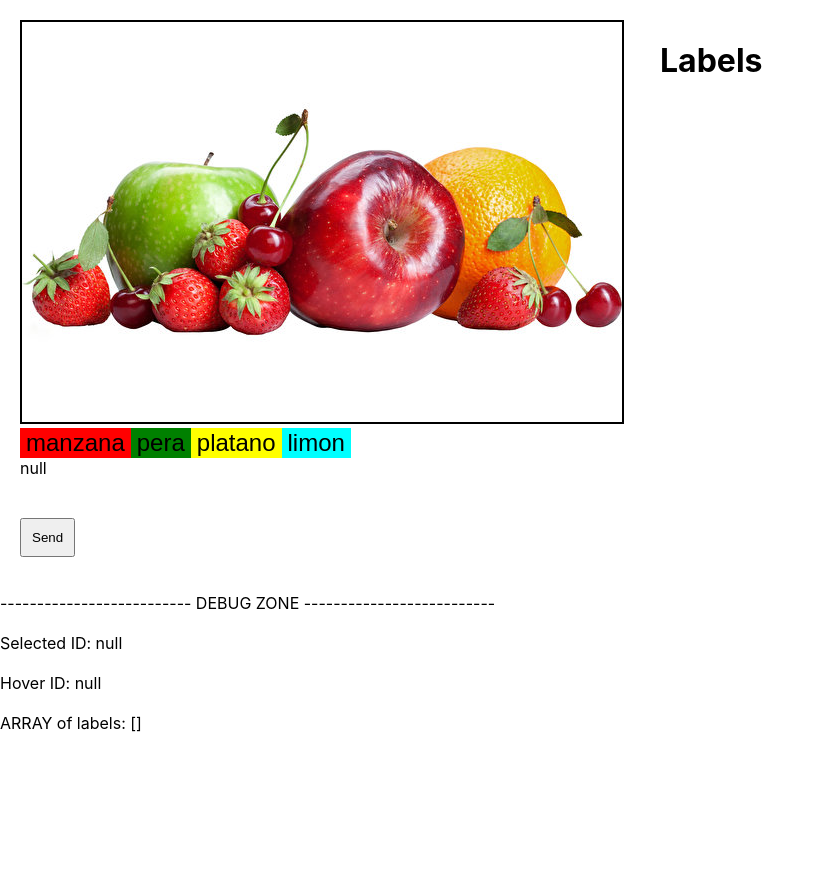
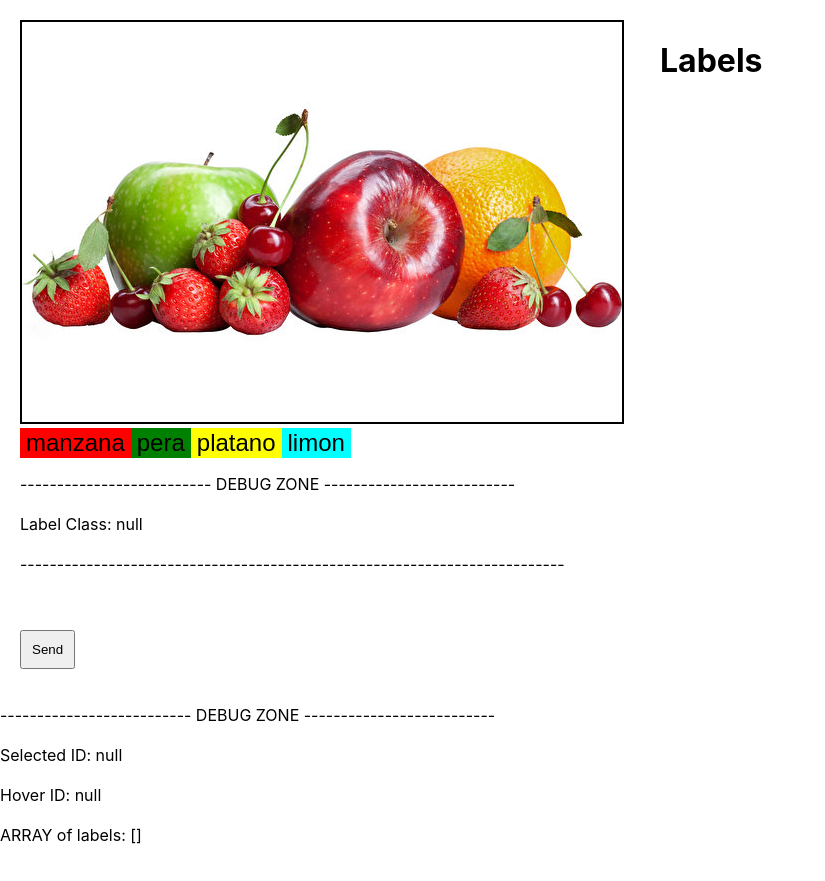
Before and after one commit to manuelgutierrezchaves/image-labeler-frontend, a React (Create React App) app: page / in a window 1280 px wide. Shown: the whole page, without its empty margins (0-825 px from the left). Before the commit the page ends 800 px from the top, so only its background shows below. Built offline with nearby package versions, Linux system fonts and the light colour scheme; the HTML template or start-up script is replaced by a standard one.

Commit message:
debugging

```diff
--- a/src/components/ImageTagger.jsx
+++ b/src/components/ImageTagger.jsx
@@ -207,9 +207,12 @@ function ImageTagger({ labels, setLabels, currentImageIndex, idSelectedLabel, se
         </button>
       ))}
     </div>
-
     {isDrawing && drawRectangle()}
-    {JSON.stringify(labelClass)}
+    <p>
+      -------------------------- DEBUG ZONE -------------------------- <br/><br/>
+      Label Class: {JSON.stringify(labelClass)}
+      <br/><br/>--------------------------------------------------------------------------
+    </p>
   </div>
   )
 }
```
